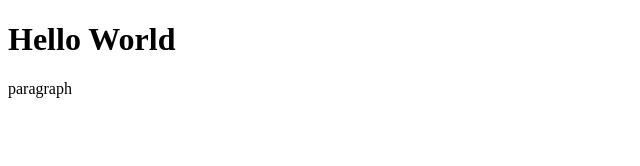
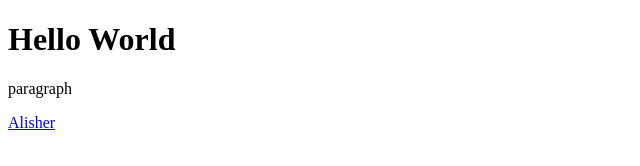
Before and after one commit to Alisher200303/js_code, a plain HTML site: page github.html in a window 1280 px wide. Shown: the full height of the page, 0-640 px from the left. Drawn offline with Linux system fonts and the light colour scheme.

Commit message:
Link a html file

```diff
--- a/github.html
+++ b/github.html
@@ -9,5 +9,6 @@
 <body>
     <h1>Hello World</h1>
     <p>paragraph</p>
+    <a href="https://t.me/Student_2020_grant">Alisher</a>
 </body>
 </html>
```
